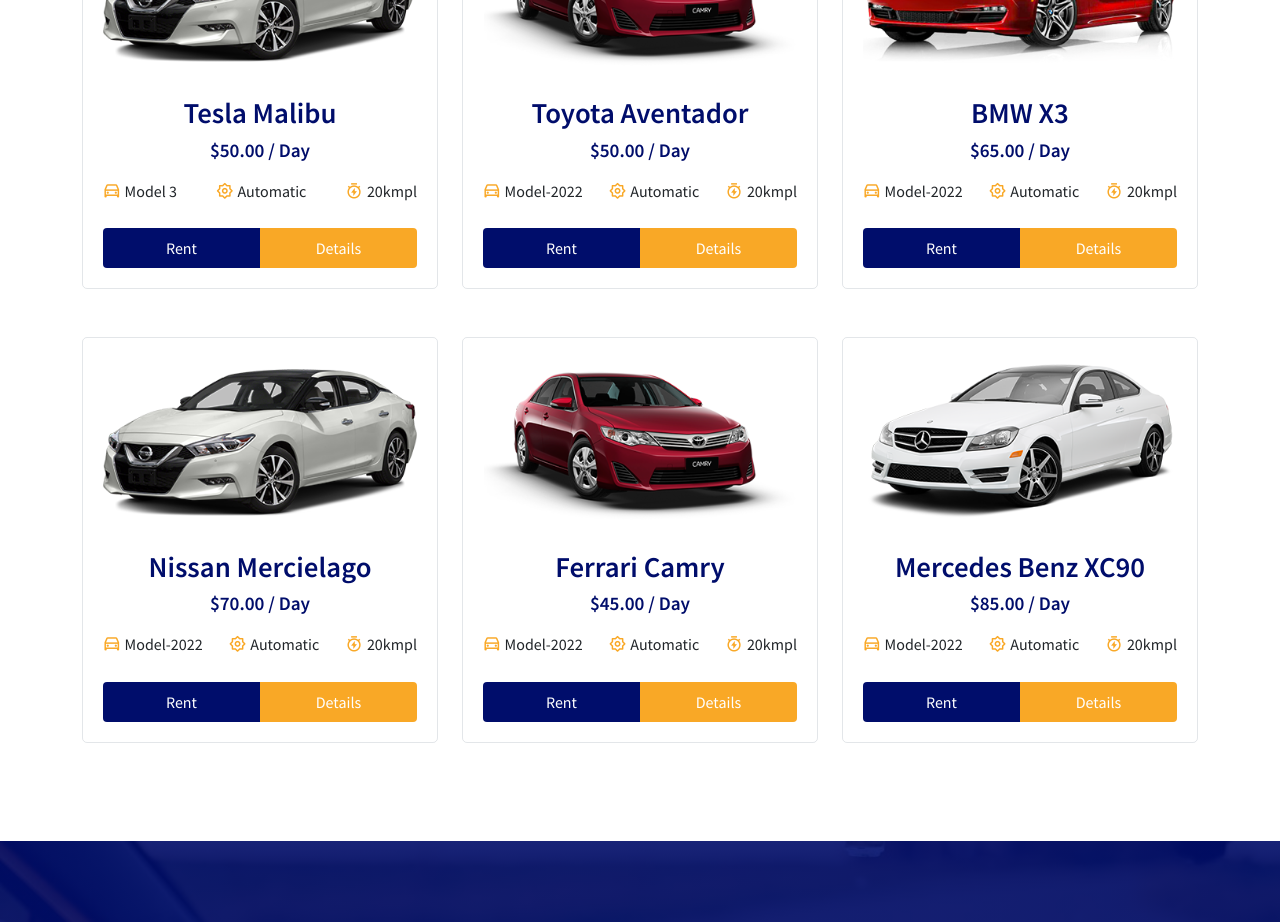
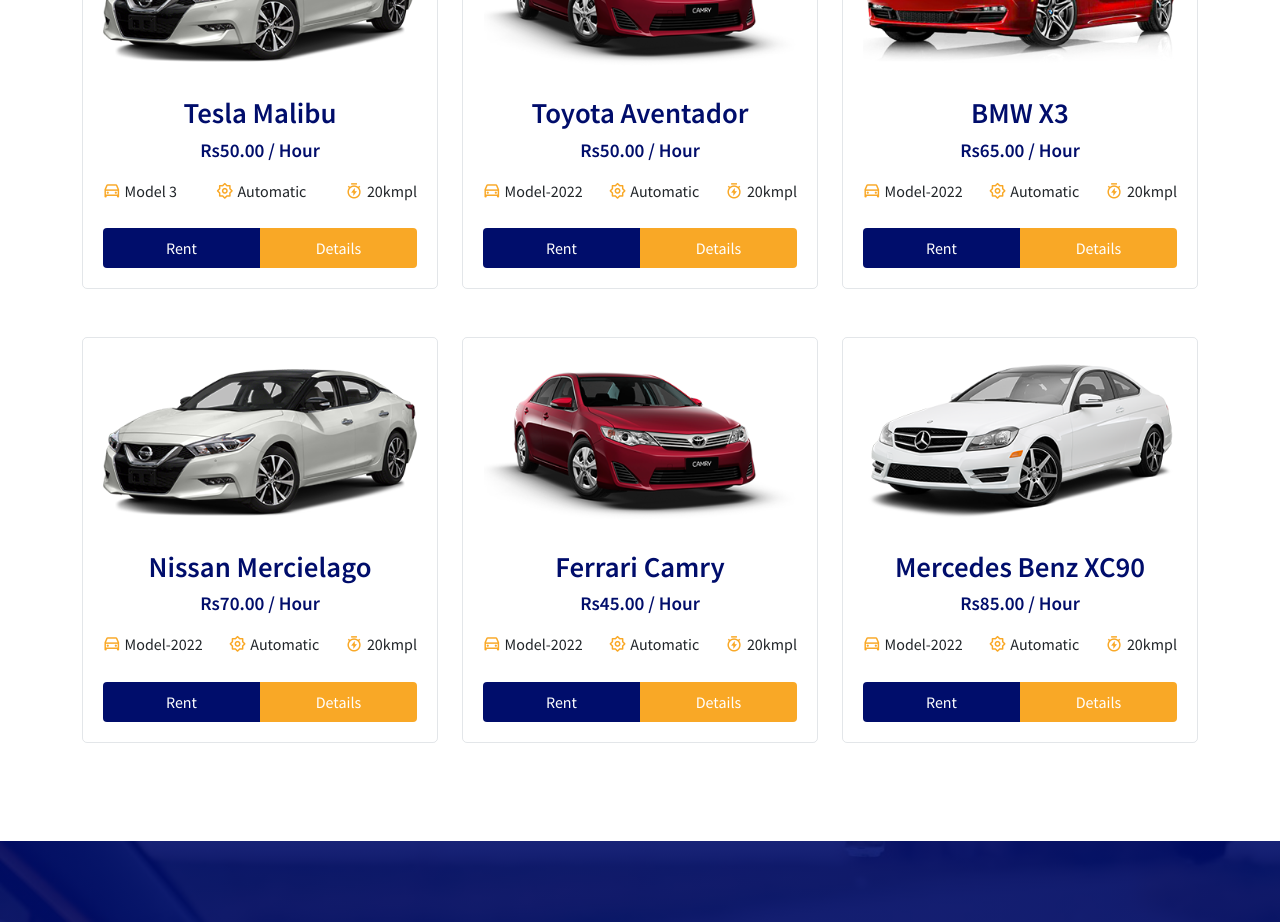
Before and after one commit to jemmyasjd/EvRent, a React (Create React App) app: page /home in a window 1280 px wide. Shown: the part 2540-3462 px from the top of the page. Built offline with nearby package versions, Linux system fonts and the light colour scheme; no server answers.

Commit message:
Required changes in CarItem.jsx

```diff
--- a/src/components/UI/CarItem.jsx
+++ b/src/components/UI/CarItem.jsx
@@ -16,7 +16,7 @@
         <div className="car__item-content mt-4">
           <h4 className="section__title text-center">{carName}</h4>
           <h6 className="rent__price text-center mt-">
-            ${price}.00 <span>/ Day</span>
+            Rs{price}.00 <span>/ Hour</span>
           </h6>
 
           <div className="car__item-info d-flex align-items-center justify-content-between mt-3 mb-4">
```
